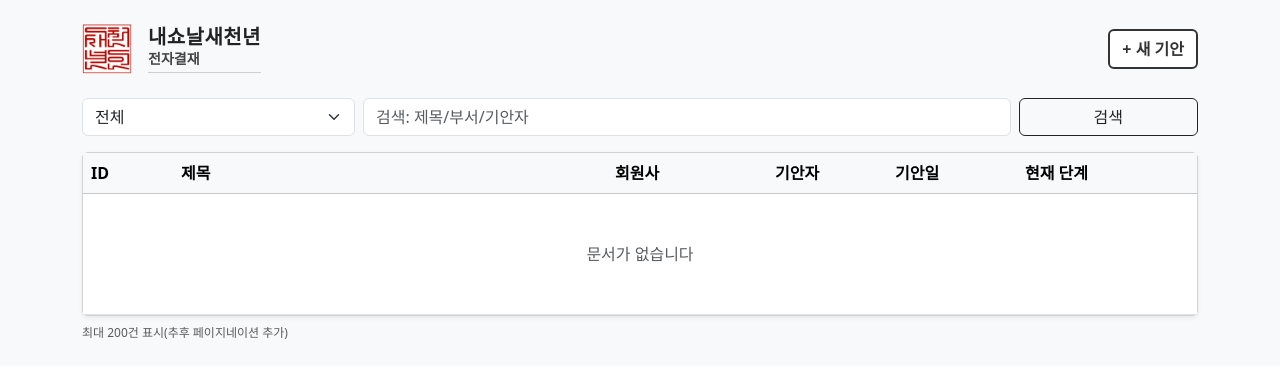
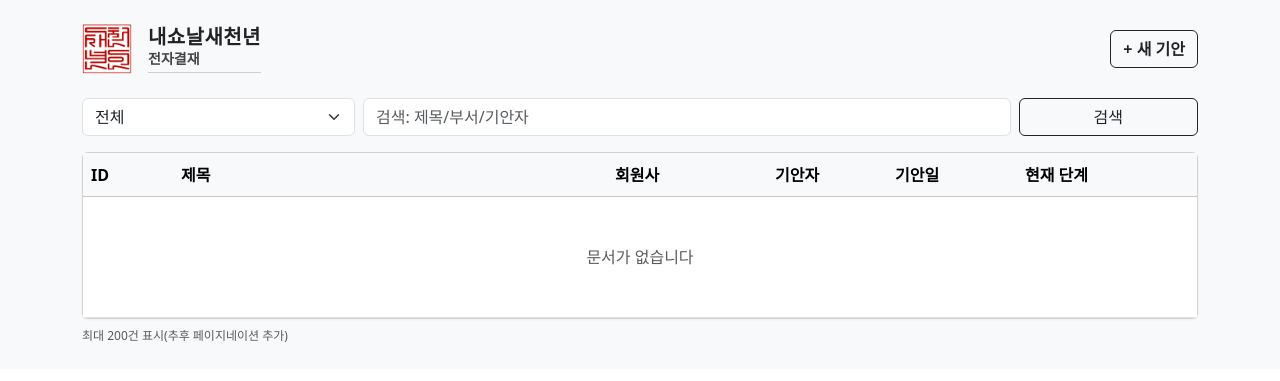
Before and after one commit to hyunsoo76/approval, a Django app: page /v2/ in a window 1280 px wide. Shown: the top 381 px of the page. Run offline with Django 5.2, Linux system fonts and the light colour scheme; data that the repository does not hold is empty.

Commit message:
approval v2 디자인 미세조정 (노랑톤/패딩/hover)

```diff
--- a/approvals_v2/templates/approvals_v2/list.html
+++ b/approvals_v2/templates/approvals_v2/list.html
@@ -15,13 +15,12 @@
 
   /* 시스템 텍스트 묶음 */
   .system-wrap{
-    display:inline-block;   /* 텍스트 폭만큼만 */
+    display:inline-block;
     line-height:1.2;
     position:relative;
     padding-bottom:6px;
   }
 
-  /* ✅ 밑줄을 '내쇼날새천년' 폭으로 */
   .system-wrap::after{
     content:"";
     position:absolute;
@@ -32,14 +31,13 @@
     background:#cfcfcf;
   }
 
-  /* 전자결재 */
   .system-text{
     font-size:14px;
     color:#444;
     font-weight:700;
   }
 
-  /* ===== 현재 단계 배지(요구사항 반영) ===== */
+  /* ===== 현재 단계 배지 ===== */
   .step-badge{
     display:inline-block;
     padding:6px 10px;
@@ -50,36 +48,43 @@
     white-space:nowrap;
   }
 
-  /* 완료: 초록 테두리 + 초록 글씨 + 흰 배경 */
+  /* 완료 */
   .step-complete{
-    background:#fff !important;
-    color:#198754 !important;
-    border:1px solid #198754 !important;
+    background:#fff;
+    color:#198754;
+    border:1px solid #198754;
   }
 
-  /* 반려: 파란 테두리 + 파란 글씨 + 흰 배경 */
+  /* 반려 */
   .step-reject{
-    background:#fff !important;
-    color:#0d6efd !important;
-    border:1px solid #0d6efd !important;
+    background:#fff;
+    color:#0d6efd;
+    border:1px solid #0d6efd;
   }
 
-  /* 결재대기(기타): 노랑 배경 + 검정 글씨 */
+  /* ✅ 부드러운 노랑 대기 */
   .step-wait{
-    background:#ffc107 !important;
-    color:#000 !important;
-    border:1px solid #ffc107 !important;
-  }
-  .btn-custom-gray{
-    background:#ffffff;
-    color:#333333;
-    border:2px solid #333333;
-    font-weight:700;
+    background:#fff3cd;
+    color:#664d03;
+    border:1px solid #ffecb5;
   }
 
-  .btn-custom-gray:hover{
-    background:#333333;
-    color:#ffffff;
+  /* ✅ 테이블 밀도감 조정 */
+  .table td, .table th{
+    vertical-align: middle;
+    padding-top:0.6rem;
+    padding-bottom:0.6rem;
+  }
+
+  /* ✅ row hover 효과 */
+  .table tbody tr:hover{
+    background:#f8f9fa;
+    transition:0.15s ease;
+  }
+
+  /* 모바일 카드 그림자 살짝 줄임 */
+  .card{
+    box-shadow:0 1px 3px rgba(0,0,0,0.05) !important;
   }
 </style>
 {% endblock %}
@@ -90,7 +95,6 @@
 
     <div class="d-flex justify-content-between align-items-center mb-4">
 
-      <!-- 🔴 왼쪽: 도장 + 시스템명 -->
       <div class="d-flex align-items-center gap-3">
         <img src="{% static 'img/saecheon_stamp.png' %}"
             alt="새천년인"
@@ -107,8 +111,7 @@
         </div>
       </div>
 
-      <!-- 🔵 오른쪽: 새 기안 버튼 -->
-      <a class="btn btn-custom-gray" href="/approval/v2/new/">
+      <a class="btn btn-outline-dark fw-semibold" href="/approval/v2/new/">
         + 새 기안
       </a>
     </div>
@@ -130,11 +133,11 @@
       </div>
     </form>
 
-    <!-- ✅ 모바일 카드 -->
+    <!-- 모바일 -->
     <div class="d-md-none">
       {% for row in approvals_ctx %}
         {% with a=row.a route=row.route %}
-          <div class="card shadow-sm mb-2" onclick="location.href='/approval/v2/{{ a.id }}/'" style="cursor:pointer;">
+          <div class="card mb-2" onclick="location.href='/approval/v2/{{ a.id }}/'" style="cursor:pointer;">
             <div class="card-body">
               <div class="d-flex justify-content-between align-items-start">
                 <div class="me-2">
@@ -142,7 +145,6 @@
                   <div class="fw-semibold" style="line-height:1.25;">{{ a.title }}</div>
                 </div>
 
-                <!-- ✅ 현재 단계만 (상태 제거) -->
                 <div class="text-end">
                   {% if route and route.status == "completed" %}
                     <span class="step-badge step-complete">완료</span>
@@ -160,14 +162,14 @@
           </div>
         {% endwith %}
       {% empty %}
-        <div class="card shadow-sm">
+        <div class="card">
           <div class="card-body text-center text-muted py-5">문서가 없습니다</div>
         </div>
       {% endfor %}
     </div>
 
-    <!-- ✅ PC/태블릿 표 -->
-    <div class="card shadow-sm d-none d-md-block">
+    <!-- PC -->
+    <div class="card d-none d-md-block">
       <div class="table-responsive">
         <table class="table table-hover mb-0">
           <thead class="table-light">
@@ -189,8 +191,6 @@
                   <td>{{ a.department }}</td>
                   <td>{{ a.name }}</td>
                   <td>{{ a.created_at|date:"Y-m-d" }}</td>
-
-                  <!-- ✅ 현재 단계만 (상태 제거 + 색상 규칙 적용) -->
                   <td>
                     {% if route and route.status == "completed" %}
                       <span class="step-badge step-complete">완료</span>
```
